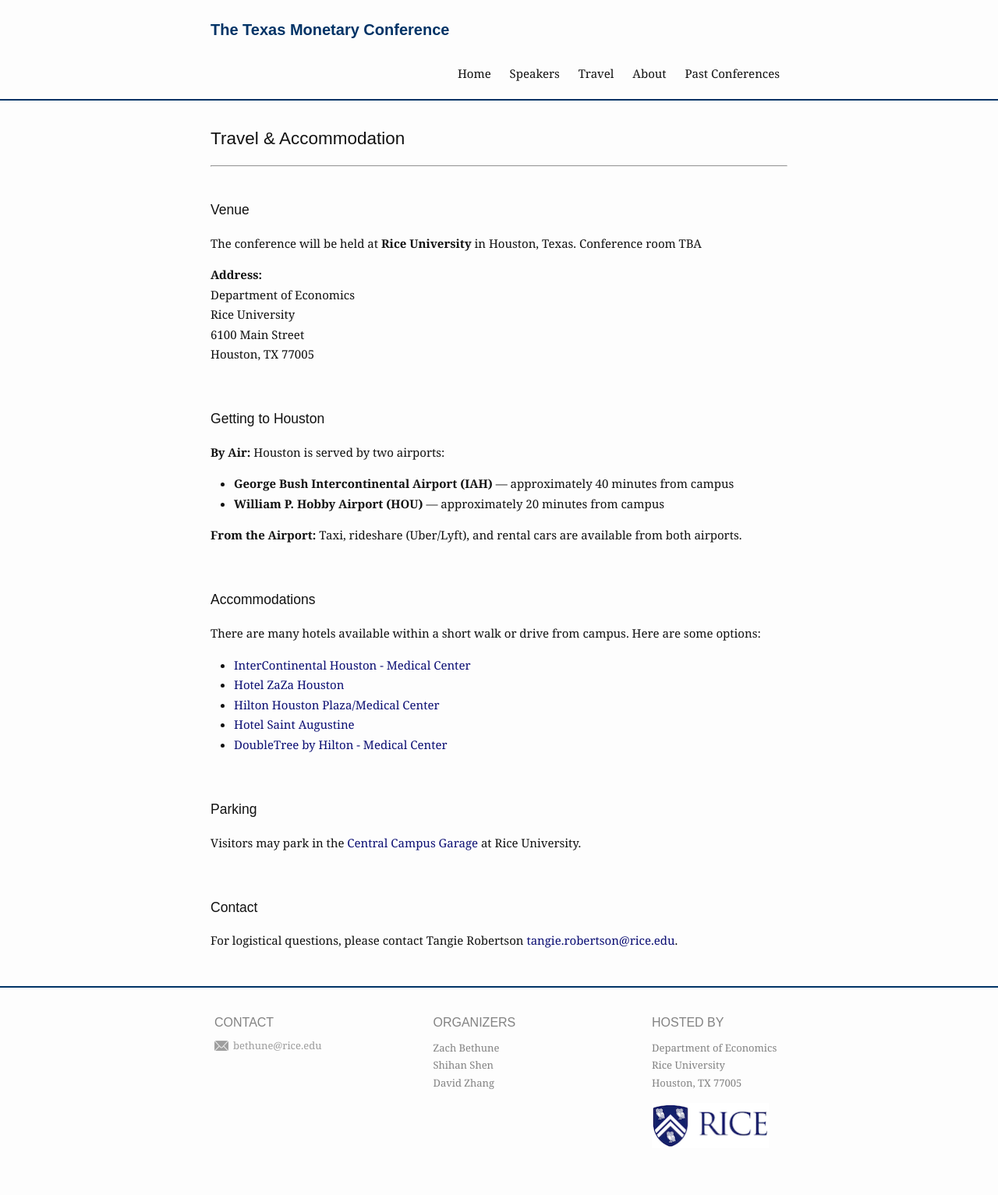
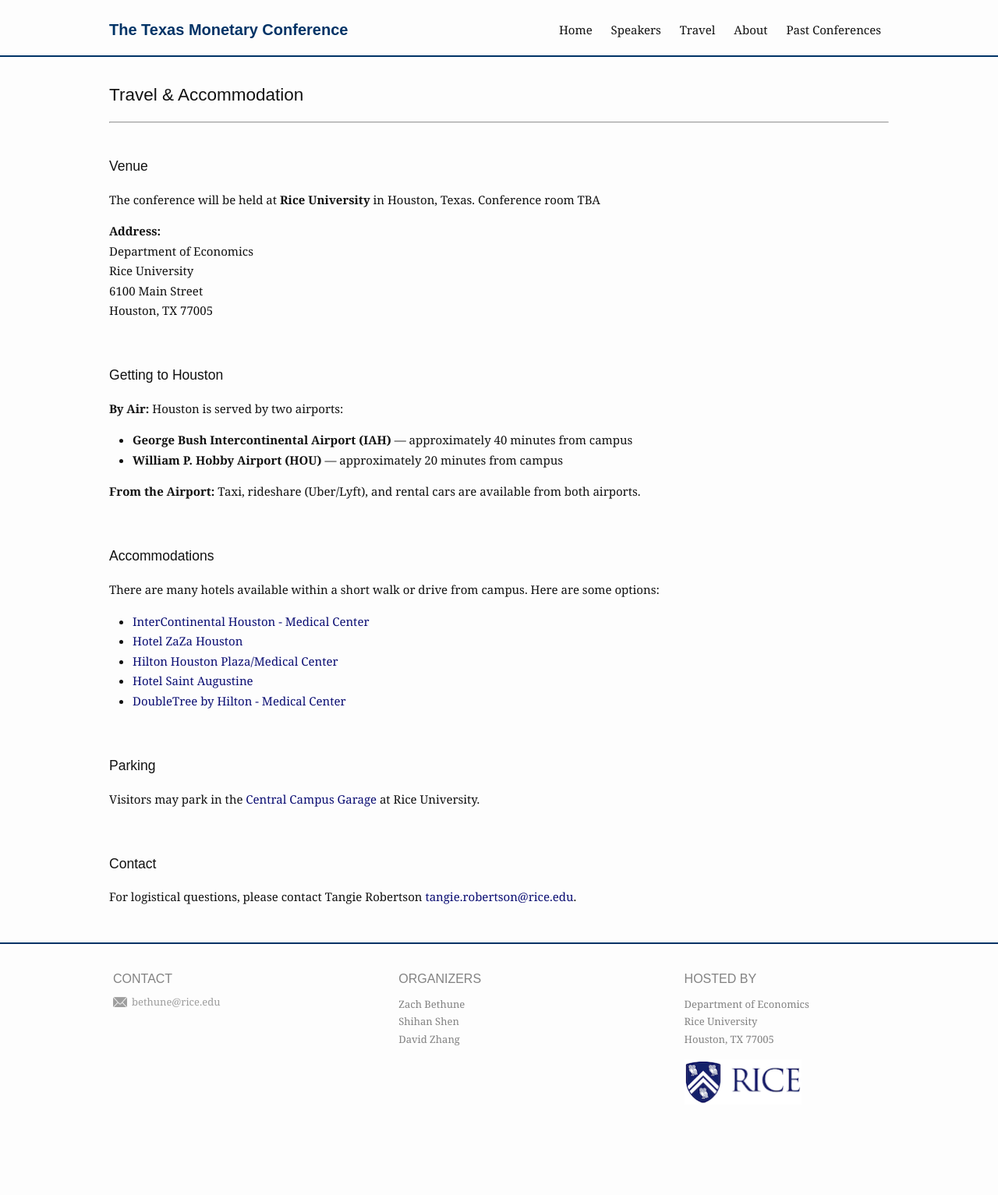
Before and after one commit to zbethune/zbethune.github.io, a Jekyll site: the page built from texas-monetary-conference/travel.md, in a window 1280 px wide. Shown: the whole page at 78% size. Built offline with Jekyll 4.4.1, drawn with Linux system fonts in a browser that asks for light colours; after the commit the page ends 1477 px from its top, so only the background shows below that.

Commit message:
Update _conference.scss

```diff
--- a/_sass/_conference.scss
+++ b/_sass/_conference.scss
@@ -3,6 +3,10 @@
  */
 
 .conference-site {
+  .wrapper {
+    max-width: 1000px;
+  }
+
   .conference-header {
     border-bottom: 2px solid #003366;
   }
@@ -14,7 +18,7 @@
     color: #003366;
     letter-spacing: 0;
     margin-left: 0;
-    margin-right: 30px;
+    padding-right: 30px;
 
     img {
       display: none;
```
